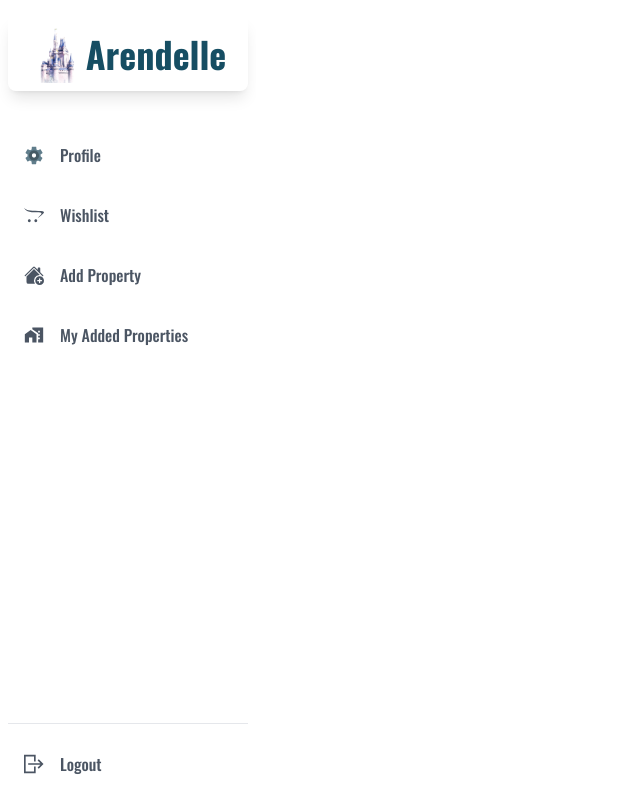
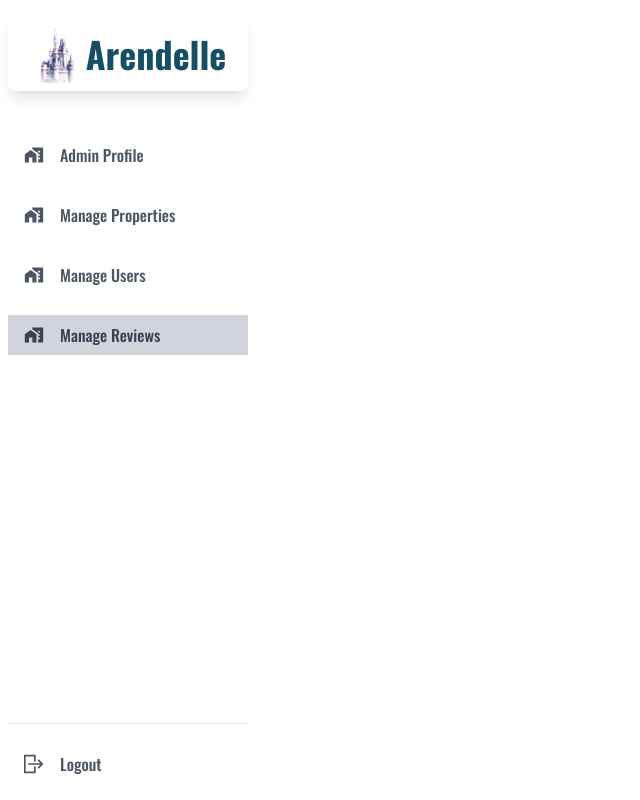
Before and after one commit to ayshakanta/arendelle-realestate-client, a React (Vite) app: page /dashboard in a window 1280 px wide. Shown: the whole page, without its empty margins (0-640 px from the left). Built offline with nearby package versions, Linux system fonts and the light colour scheme; no server answers.

Commit message:
loaded user data

```diff
--- a/src/components/DashboardComponents/Sidebar.jsx
+++ b/src/components/DashboardComponents/Sidebar.jsx
@@ -12,6 +12,8 @@ import { FaOpencart } from "react-icons/fa";
 const Sidebar = () => {
   const { logOut } = useAuth();
   const [isActive, setActive] = useState(false);
+  const isAdmin = true;
+  const isAgent = true;
 
   // Sidebar Responsive Handler
   const handleToggle = () => {
@@ -78,36 +80,92 @@ const Sidebar = () => {
 
           <div className="flex flex-col justify-between flex-1 mt-6">
             <nav>
+              {isAdmin ? (
+                <>
+                  {/* admin */}
+
                   <NavLink
-                to="/dashboard/profile"
+                    to="addedProperties"
                     className={({ isActive }) =>
                       `flex items-center px-4 py-2 my-5  transition-colors duration-300 transform  hover:bg-gray-300   hover:text-gray-700 ${
-                    isActive ? "bg-gray-300  text-gray-700" : "text-gray-600"
+                        isActive
+                          ? "bg-gray-300  text-gray-700"
+                          : "text-gray-600"
                       }`
                     }
                   >
-                <FcSettings className="w-5 h-5" />
+                    <MdHomeWork className="w-5 h-5" />
 
-                <span className="mx-4 font-medium">Profile</span>
+                    <span className="mx-4 font-medium">Admin Profile</span>
                   </NavLink>
                   <NavLink
-                to="wishlist"
+                    to="addedProperties"
                     className={({ isActive }) =>
                       `flex items-center px-4 py-2 my-5  transition-colors duration-300 transform  hover:bg-gray-300   hover:text-gray-700 ${
-                    isActive ? "bg-gray-300  text-gray-700" : "text-gray-600"
+                        isActive
+                          ? "bg-gray-300  text-gray-700"
+                          : "text-gray-600"
                       }`
                     }
                   >
-                <FaOpencart className="w-5 h-5" />
+                    <MdHomeWork className="w-5 h-5" />
 
-                <span className="mx-4 font-medium">Wishlist</span>
+                    <span className="mx-4 font-medium">Manage Properties</span>
                   </NavLink>
+                  <NavLink
+                    to="users"
+                    className={({ isActive }) =>
+                      `flex items-center px-4 py-2 my-5  transition-colors duration-300 transform  hover:bg-gray-300   hover:text-gray-700 ${
+                        isActive
+                          ? "bg-gray-300  text-gray-700"
+                          : "text-gray-600"
+                      }`
+                    }
+                  >
+                    <MdHomeWork className="w-5 h-5" />
+
+                    <span className="mx-4 font-medium">Manage Users</span>
+                  </NavLink>
+                  <NavLink
+                    to=""
+                    className={({ isActive }) =>
+                      `flex items-center px-4 py-2 my-5  transition-colors duration-300 transform  hover:bg-gray-300   hover:text-gray-700 ${
+                        isActive
+                          ? "bg-gray-300  text-gray-700"
+                          : "text-gray-600"
+                      }`
+                    }
+                  >
+                    <MdHomeWork className="w-5 h-5" />
+
+                    <span className="mx-4 font-medium">Manage Reviews</span>
+                  </NavLink>
+                </>
+              ) : isAgent ? (
+                <>
+                  {/* agent */}
 
                   <NavLink
                     to="addProperty"
                     className={({ isActive }) =>
                       `flex items-center px-4 py-2 my-5  transition-colors duration-300 transform  hover:bg-gray-300   hover:text-gray-700 ${
-                    isActive ? "bg-gray-300  text-gray-700" : "text-gray-600"
+                        isActive
+                          ? "bg-gray-300  text-gray-700"
+                          : "text-gray-600"
+                      }`
+                    }
+                  >
+                    <BsFillHouseAddFill className="w-5 h-5" />
+
+                    <span className="mx-4 font-medium">Agent Profile</span>
+                  </NavLink>
+                  <NavLink
+                    to="addProperty"
+                    className={({ isActive }) =>
+                      `flex items-center px-4 py-2 my-5  transition-colors duration-300 transform  hover:bg-gray-300   hover:text-gray-700 ${
+                        isActive
+                          ? "bg-gray-300  text-gray-700"
+                          : "text-gray-600"
                       }`
                     }
                   >
@@ -120,14 +178,110 @@ const Sidebar = () => {
                     to="addedProperties"
                     className={({ isActive }) =>
                       `flex items-center px-4 py-2 my-5  transition-colors duration-300 transform  hover:bg-gray-300   hover:text-gray-700 ${
-                    isActive ? "bg-gray-300  text-gray-700" : "text-gray-600"
+                        isActive
+                          ? "bg-gray-300  text-gray-700"
+                          : "text-gray-600"
                       }`
                     }
                   >
                     <MdHomeWork className="w-5 h-5" />
 
-                <span className="mx-4 font-medium">My Added Properties</span>
+                    <span className="mx-4 font-medium">
+                      My Added Properties
+                    </span>
                   </NavLink>
+                  <NavLink
+                    to="addedProperties"
+                    className={({ isActive }) =>
+                      `flex items-center px-4 py-2 my-5  transition-colors duration-300 transform  hover:bg-gray-300   hover:text-gray-700 ${
+                        isActive
+                          ? "bg-gray-300  text-gray-700"
+                          : "text-gray-600"
+                      }`
+                    }
+                  >
+                    <MdHomeWork className="w-5 h-5" />
+
+                    <span className="mx-4 font-medium">My Sold Properties</span>
+                  </NavLink>
+                  <NavLink
+                    to="addedProperties"
+                    className={({ isActive }) =>
+                      `flex items-center px-4 py-2 my-5  transition-colors duration-300 transform  hover:bg-gray-300   hover:text-gray-700 ${
+                        isActive
+                          ? "bg-gray-300  text-gray-700"
+                          : "text-gray-600"
+                      }`
+                    }
+                  >
+                    <MdHomeWork className="w-5 h-5" />
+
+                    <span className="mx-4 font-medium">
+                      Requested Properties
+                    </span>
+                  </NavLink>
+                </>
+              ) : (
+                <>
+                  {/* user */}
+                  <NavLink
+                    to="/dashboard/profile"
+                    className={({ isActive }) =>
+                      `flex items-center px-4 py-2 my-5  transition-colors duration-300 transform  hover:bg-gray-300   hover:text-gray-700 ${
+                        isActive
+                          ? "bg-gray-300  text-gray-700"
+                          : "text-gray-600"
+                      }`
+                    }
+                  >
+                    <FcSettings className="w-5 h-5" />
+
+                    <span className="mx-4 font-medium">My Profile</span>
+                  </NavLink>
+                  <NavLink
+                    to="wishlist"
+                    className={({ isActive }) =>
+                      `flex items-center px-4 py-2 my-5  transition-colors duration-300 transform  hover:bg-gray-300   hover:text-gray-700 ${
+                        isActive
+                          ? "bg-gray-300  text-gray-700"
+                          : "text-gray-600"
+                      }`
+                    }
+                  >
+                    <FaOpencart className="w-5 h-5" />
+
+                    <span className="mx-4 font-medium">Wishlist</span>
+                  </NavLink>
+                  <NavLink
+                    to="wishlist"
+                    className={({ isActive }) =>
+                      `flex items-center px-4 py-2 my-5  transition-colors duration-300 transform  hover:bg-gray-300   hover:text-gray-700 ${
+                        isActive
+                          ? "bg-gray-300  text-gray-700"
+                          : "text-gray-600"
+                      }`
+                    }
+                  >
+                    <FaOpencart className="w-5 h-5" />
+
+                    <span className="mx-4 font-medium">Property Bought</span>
+                  </NavLink>
+                  <NavLink
+                    to="wishlist"
+                    className={({ isActive }) =>
+                      `flex items-center px-4 py-2 my-5  transition-colors duration-300 transform  hover:bg-gray-300   hover:text-gray-700 ${
+                        isActive
+                          ? "bg-gray-300  text-gray-700"
+                          : "text-gray-600"
+                      }`
+                    }
+                  >
+                    <FaOpencart className="w-5 h-5" />
+
+                    <span className="mx-4 font-medium">My Reviews</span>
+                  </NavLink>
+                </>
+              )}
             </nav>
           </div>
         </div>
--- /dev/null
+++ b/src/pages/Admin/AllUsers.jsx
@@ -0,0 +1,16 @@
+import { useQuery } from "@tanstack/react-query";
+import useAxiosSecure from "../../hooks/useAxiosSecure";
+
+const AllUsers = () => {
+  const axiosSecure = useAxiosSecure();
+  const { data: users = [] } = useQuery({
+    queryKey: ["users"],
+    queryFn: async () => {
+      const res = await axiosSecure.get("/users");
+      return res.data;
+    },
+  });
+  return <div>all users{users.length}</div>;
+};
+
+export default AllUsers;
```
Also changed, not shown: src/Routes/Routes.jsx (+8 -0 lines). Lines whose indentation alone changed are shown as unchanged.
